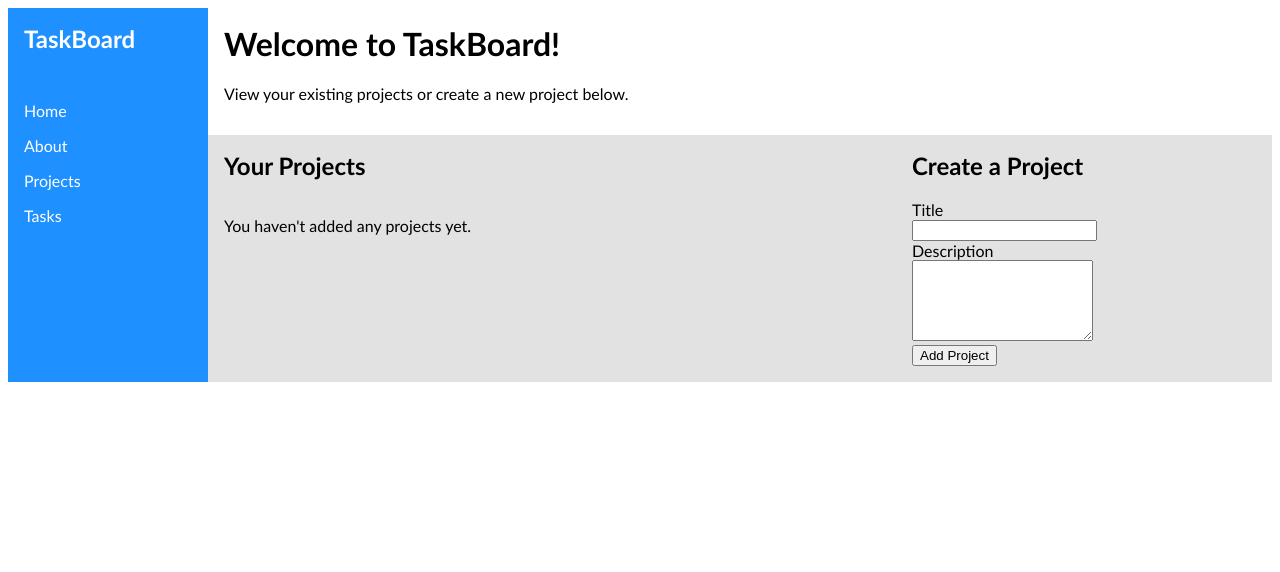
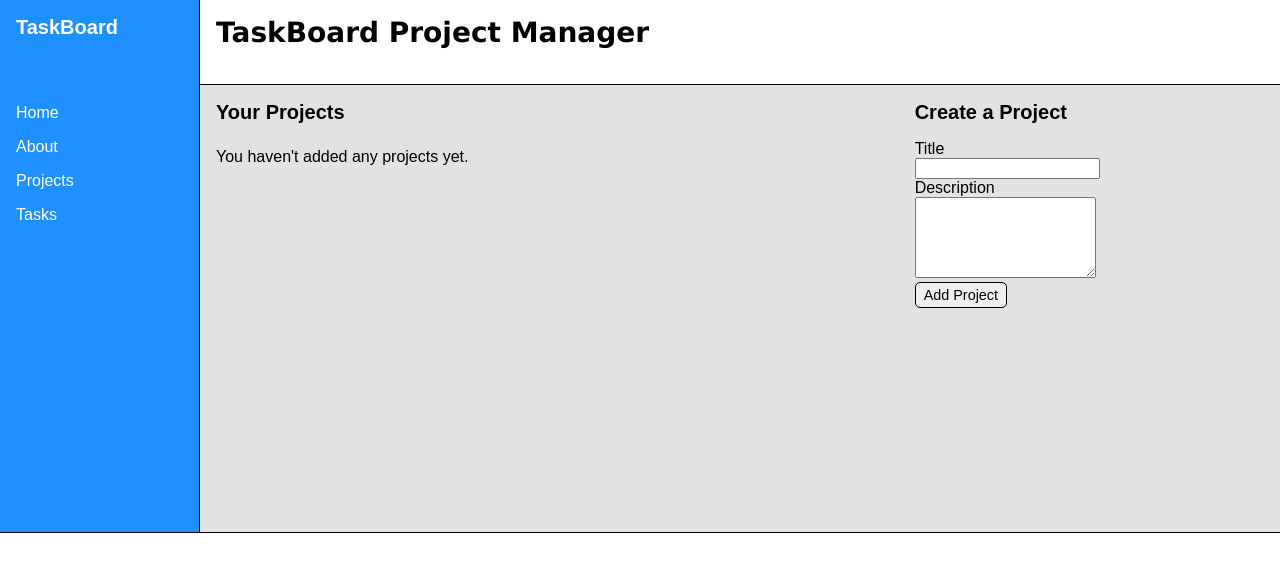
Before and after one commit to jeremy-gleason/Taskboard-App, a plain HTML site: page dist/index.html in a window 1280 px wide. Drawn offline with Linux system fonts and the light colour scheme.

Commit message:
Update layout and styling

```diff
--- a/dist/index.html
+++ b/dist/index.html
@@ -5,18 +5,18 @@
     <meta http-equiv="X-UA-Compatible" content="IE=edge">
     <meta name="viewport" content="width=device-width, initial-scale=1.0">
     <link rel="stylesheet" href="styles.css">
-    <title>Task Manager</title>
+    <title>TaskBoard</title>
 </head>
 <body>
     <header>
         <div class="welcome-banner">
-            <h1>Welcome to TaskBoard!</h1>
-            <p>View your existing projects or create a new project below.</p>
+            <h1>TaskBoard Project Manager</h1>
+            <!-- <p>View your existing projects or create a new project below.</p> -->
         </div>
     </header>
     <nav>
         <div class="logo-banner">
-            <h1>TaskBoard</h1>
+            <h2>TaskBoard</h2>
         </div>
         <ul class="main-nav">
             <li>Home</li>
--- a/dist/styles.css
+++ b/dist/styles.css
@@ -3,12 +3,33 @@ body {
     grid-template-columns: 200px 1fr;
     grid-template-rows: min-content 1fr;
     padding: 0;
-    font-family: 'Gill Sans', 'Gill Sans MT', Calibri, 'Trebuchet MS', sans-serif;
+    margin: 0;
+    /* font-family: Verdana, Geneva, Tahoma, sans-serif; */
+    font-family: Arial, Helvetica, sans-serif;
+    /* font-family: 'Gill Sans', 'Gill Sans MT', Calibri, 'Trebuchet MS', sans-serif; */
+}
+h2 {
+    font-family: Arial, Helvetica, sans-serif;
+    font-size: 1.25rem;
+}
+h3 {
+    font-size: 1.1rem;
+    margin-bottom: 0.5rem;
+}
+p {
+    /* font-family: 'Gill Sans', 'Gill Sans MT', Calibri, 'Trebuchet MS', sans-serif; */
+    margin-top: 0.5rem;
 }
 header {
     grid-column: 2/3;
     grid-row: 1/2;
     padding: 1rem;
+    box-shadow: 1px 1px 8px black;
+    border-bottom: 1px solid black;
+}
+h1 {
+    font-family: Verdana, Geneva, Tahoma, sans-serif;
+    font-size: 1.75rem;
 }
 .header-top,
 .header-bottom {
@@ -45,6 +66,8 @@ nav {
     display: grid;
     grid-template-rows: repeat(3, min-content);
     gap: 3rem;
+    border-right: 1px solid black;
+    border-bottom: 1px solid black;
 }
 .logo-banner > h1 {
     /* border: 3px solid red; */
@@ -75,11 +98,13 @@ main {
     grid-column: 2/3;
     grid-row: 2/3;
     padding: 1rem;
+    padding-bottom: 14rem;
     background-color: mintcream;
     background-color: rgb(226, 226, 226);
     display: grid;
     grid-template-columns: 2fr 1fr;
     grid-template-rows: 1fr min-content;
+    border-bottom: 1px solid black;
 }
 .projects {
     grid-column: 1/2;
@@ -93,7 +118,8 @@ main {
 }
 .projects-body > article {
     background-color: white;
-    border-left: 5px solid coral;
+    border: 1px solid black;
+    border-left: 5px solid rgb(250, 148, 110);
     padding: 1rem;
     border-radius: 15px;
     box-shadow: 1px 1px 8px gray;
@@ -108,6 +134,19 @@ h1, h2, h3 {
     grid-column: 2/3;
     grid-row: 1/2;
 }
+button {
+    /* font-family: Verdana, Geneva, Tahoma, sans-serif; */
+    /* background-color: rgb(253, 200, 139); */
+    font-size: 0.9rem;
+    border: 1px solid black;
+    border-radius: 5px;
+    padding: 0.25rem 0.5rem;
+    /* font-size: 2rem; */
+}
+button:hover {
+    /* background-color: rgb(250, 148, 110); */
+    background-color: rgb(253, 200, 139);
+}
 .hidden {
     display: none;
 }
```
